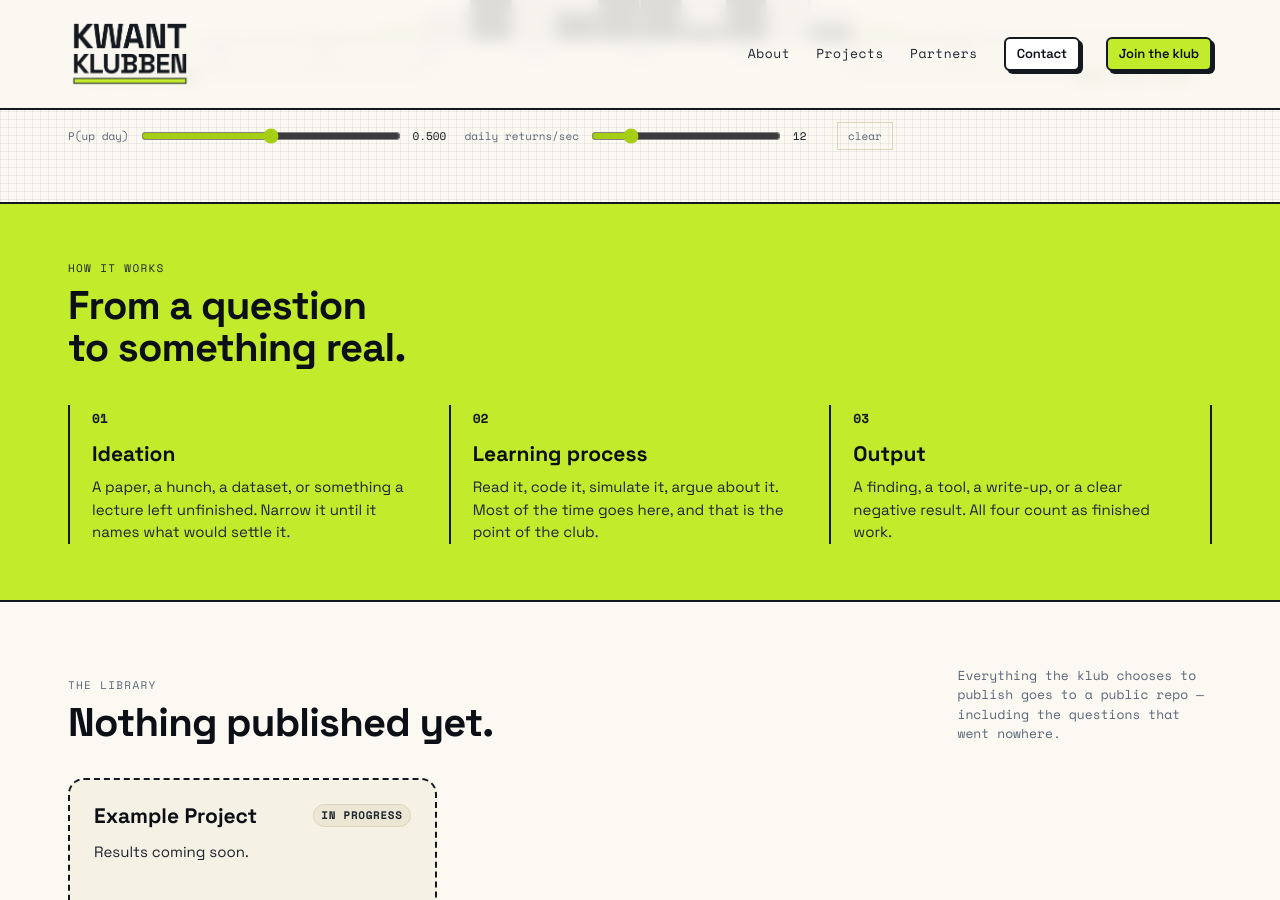
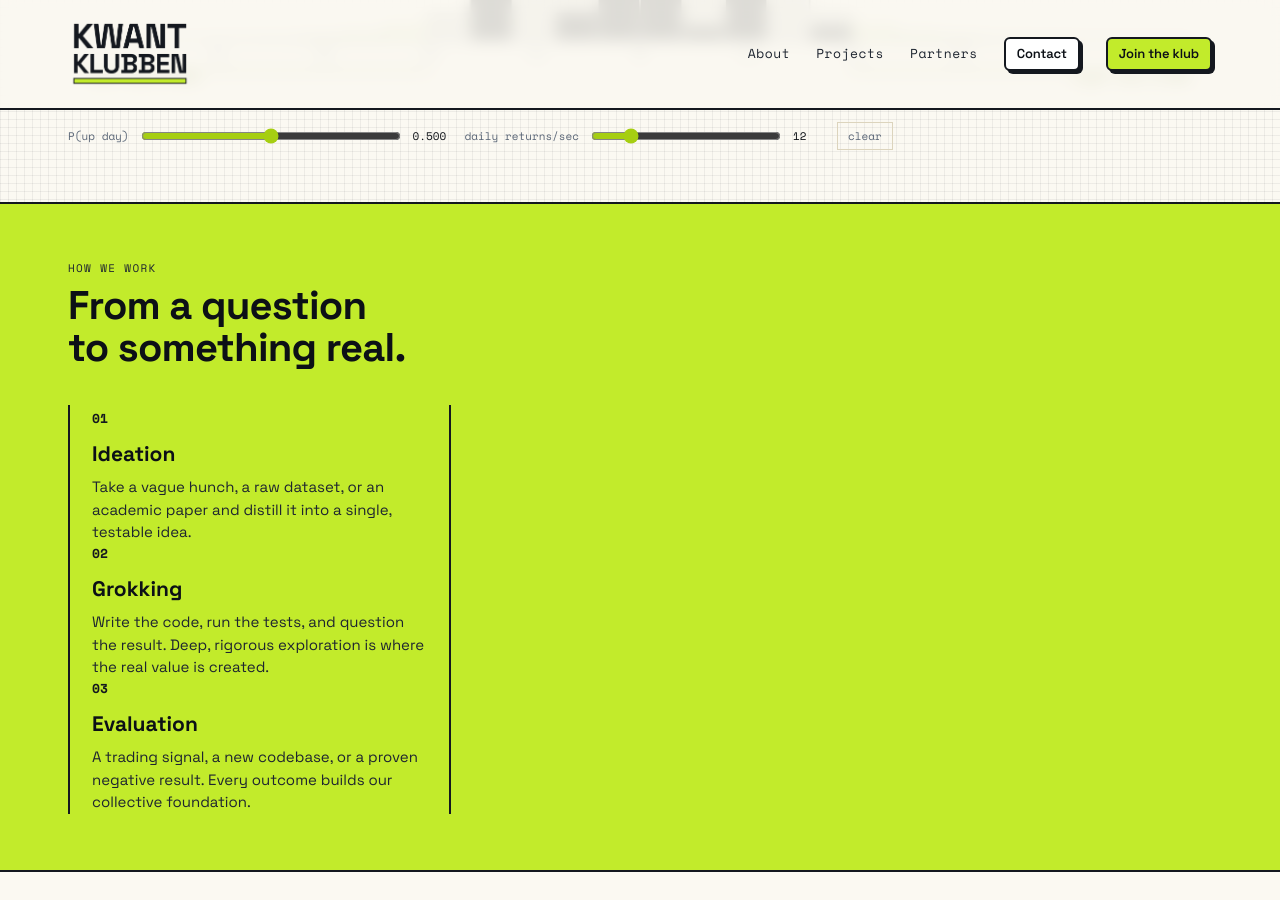
Before and after one commit to Lorenz0n/kwantklubben-site, a Jekyll site: the page built from index.html, in a window 1280 px wide and 900 px high, scrolled down 887 px. Built offline with Jekyll 4.4.1, drawn with Linux system fonts in a browser that asks for light colours; some of the changed text lies outside the part shown.

Commit message:
Revise content for clarity and focus

```diff
--- a/index.html
+++ b/index.html
@@ -12,10 +12,10 @@
       <span class="kk-badge kk-badge--neutral kk-badge--dot">Independent student club</span>
     </div>
     <h1 class="kk-hero__title">
-      Randomness has a <span class="kk-accent">shape.</span>
+      Returns reveal a <span class="kk-accent">distribution.</span>
     </h1>
     <p class="kk-hero__lead">
-      A new student club at SDU, working out what that shape is — with code, data and mathematics.
+      A quantitative finance club at SDU, working on seperating information and noise with code, data and mathematics.
     </p>
     <div class="kk-btn-row">
       <a class="kk-btn kk-btn--primary kk-btn--lg" href="https://forms.gle/P5Aw4ka85QUZiUmZ9" target="_blank" rel="noopener">Join the klub →</a>
@@ -33,23 +33,25 @@
 <!-- ============ THE LOOP ============ -->
 <section class="kk-band--lime-flush" id="loop">
   <div class="kk-section kk-section--loop">
-    <div class="kk-overline kk-overline--on-lime">How it works</div>
+    <div class="kk-overline kk-overline--on-lime">How we work</div>
     <h2 class="kk-loop__title">From a question to something real.</h2>
     <div class="kk-loop-grid">
       <div>
+<div>
         <div class="kk-step__n">01</div>
         <div class="kk-step__t">Ideation</div>
-        <div class="kk-step__d">A paper, a hunch, a dataset, or something a lecture left unfinished. Narrow it until it names what would settle it.</div>
+        <div class="kk-step__d">Take a vague hunch, a raw dataset, or an academic paper and distill it into a single, testable idea.</div>
       </div>
       <div>
         <div class="kk-step__n">02</div>
-        <div class="kk-step__t">Learning process</div>
-        <div class="kk-step__d">Read it, code it, simulate it, argue about it. Most of the time goes here, and that is the point of the club.</div>
+        <div class="kk-step__t">Grokking</div>
+        <div class="kk-step__d">Write the code, run the tests, and question the result. Deep, rigorous exploration is where the real value is created.</div>
       </div>
       <div>
         <div class="kk-step__n">03</div>
-        <div class="kk-step__t">Output</div>
-        <div class="kk-step__d">A finding, a tool, a write-up, or a clear negative result. All four count as finished work.</div>
+        <div class="kk-step__t">Evaluation</div>
+        <div class="kk-step__d">A trading signal, a new codebase, or a proven negative result. Every outcome builds our collective foundation.</div>
+      </div>
       </div>
     </div>
   </div>
```
